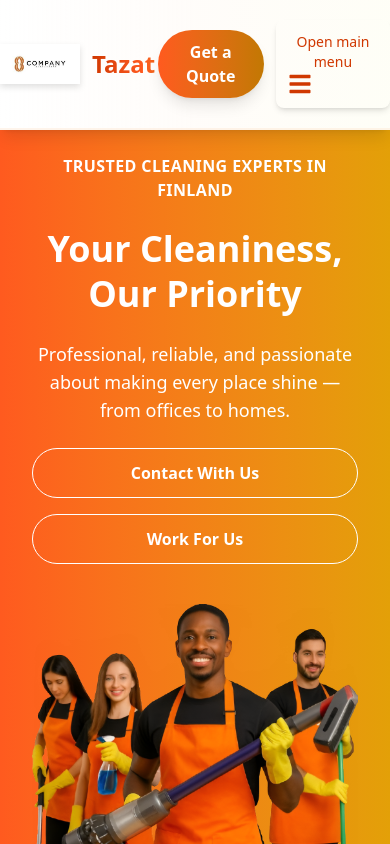
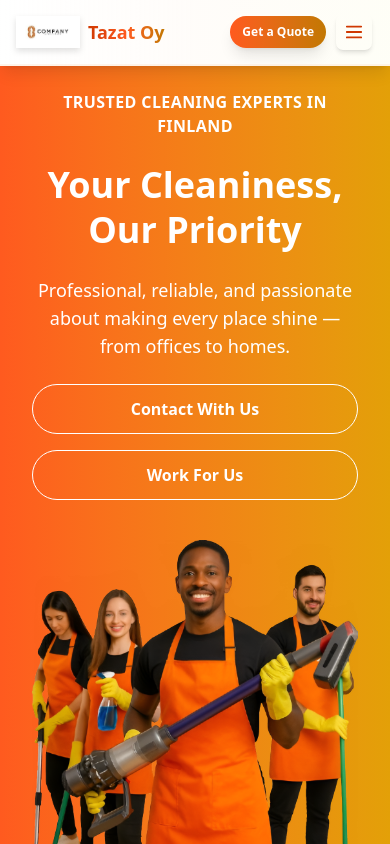
Before and after one commit to Tazat-Oy-Web-Project/Tazat_Oy-WebApp-Frontend, a React (Vite) app: page / in a window 390 px wide. Shown: the top 844 px of the page. Built offline with nearby package versions, Linux system fonts and the light colour scheme.

Commit message:
Nav bar updated that even fixed for mobile screen appropiately

```diff
--- a/src/pages/public/components/Navbar.tsx
+++ b/src/pages/public/components/Navbar.tsx
@@ -1,68 +1,208 @@
+import { useState } from "react";
 import { NavLink, Link } from "react-router-dom";
-import { Navbar, NavbarCollapse, NavbarToggle } from "flowbite-react";
 import BrandLogo from "../../../assets/icons/brang-logo.jpg";
 
+function NavbarComponent() {
+    // State to control mobile menu visibility
+    const [isMobileMenuOpen, setIsMobileMenuOpen] = useState(false);
 
-function NavbarComponent(){
-    // Simplified active styling with clean transitions
+    // Toggle mobile menu
+    const toggleMobileMenu = () => {
+        setIsMobileMenuOpen(!isMobileMenuOpen);
+    };
+
+    // Close mobile menu when a link is clicked
+    const closeMobileMenu = () => {
+        setIsMobileMenuOpen(false);
+    };
+
+    // Active link styling function
     const activeClass = (isActive: boolean) =>
         isActive
-            ? "text-orange-600 font-bold text-lg md:text-xl px-4 py-2.5 rounded-lg bg-orange-100 border-b-2 border-orange-500 transition-all duration-300"
-            : "text-gray-700 hover:text-orange-600 font-medium text-lg md:text-xl px-4 py-2.5 rounded-lg transition-all duration-300 hover:bg-orange-50";
+            ? "text-orange-600 font-bold text-sm md:text-base lg:text-lg 2xl:text-xl px-2 md:px-3 lg:px-4 2xl:px-6 py-2 md:py-2.5 2xl:py-3 rounded-lg bg-orange-100 md:w-full lg:w-auto border-b-2 border-orange-500 transition-all duration-300 md:text-center lg:text-left"
+            : "text-gray-700 hover:text-orange-600 font-medium text-sm md:text-base lg:text-md xl:text-lg 2xl:text-xl px-2 md:px-1 lg:px-2 xl:px-5 2xl:px-6 py-2 md:py-2.5 2xl:py-3 rounded-lg transition-all duration-300 hover:bg-orange-50 md:w-full lg:w-auto md:text-center lg:text-left";
 
-    return(
+    return (
+        <>
+            {/** Making the whole Navbar Sticky that stays at top when scrolling */}
             <nav className="sticky top-0 z-50 backdrop-blur-md">
-            <Navbar
-                fluid
-                className="bg-linear-to-r from-white via-orange-50/40 to-yellow-50/40 py-5 md:py-7 shadow-lg border-b-2 border-orange-200/30 backdrop-blur-xl"
+                {/** This is the Main Full navbar container */}
+                <div className="bg-linear-to-r from-white via-orange-50/40 to-yellow-50/40 py-3 md:py-5 lg:py-7 shadow-lg border-b-2 border-orange-200/30 backdrop-blur-xl">
+                    {/** Whele Contents part (logo + navigation links + Get Quote button). This container takes for full width of the screen*/}
+                    <div className="bg-amber-0 w-full px-4 sm:px-6 lg:px-8 2xl:px-12">
+                        {/** Now the actual contents part: Brand on left, Nav links in center (desktop), Actions on right */}
+                        <div className="bg-red-0 flex items-center justify-between">
+
+                            {/** Brand Section - Left Side */}
+                            <Link
+                                to="/"
+                                className="flex items-center gap-2 md:gap-3 hover:scale-105 transition-transform duration-300"
                             >
-                {/** Brand Section */}
-                <Link to="/" className="flex items-center gap-3 hover:scale-105 transition-transform duration-300">
                                 <img
                                     src={BrandLogo}
-                        className="h-10 sm:h-14 md:h-16 drop-shadow-md"
+                                    className="h-8 sm:h-10 md:h-11 lg:h-12 xl:h-14 drop-shadow-md"
                                     alt="Tazat Oy Logo"
                                 />
-                    <span className="self-center whitespace-nowrap text-2xl md:text-3xl font-extrabold bg-linear-to-r from-orange-600 via-orange-500 to-yellow-500 bg-clip-text text-transparent">
+                                <span className="self-center whitespace-nowrap text-lg sm:text-md md:text-lg lg:text-xl font-extrabold bg-linear-to-r from-orange-600 via-orange-500 to-yellow-500 bg-clip-text text-transparent">
                                     Tazat Oy
                                 </span>
                             </Link>
 
-                {/** Action Buttons */}
-                <div className="flex md:order-2 gap-3 md:gap-5 items-center">
+                            {/** Desktop Navigation Links - Center (hidden on mobile/tablet = shown after 1024px) */}
+                            <div className="hidden lg:flex lg:items-center lg:gap-4 xl:gap-6 2xl:gap-8">
+                                <NavLink
+                                    to="/"
+                                    className={({ isActive }) => activeClass(isActive)}
+                                    end
+                                >
+                                    Home
+                                </NavLink>
+                                <NavLink
+                                    to="/services"
+                                    className={({ isActive }) => activeClass(isActive)}
+                                >
+                                    Services
+                                </NavLink>
+                                <NavLink
+                                    to="/about"
+                                    className={({ isActive }) => activeClass(isActive)}
+                                >
+                                    About Us
+                                </NavLink>
+                                <NavLink
+                                    to="/careers"
+                                    className={({ isActive }) => activeClass(isActive)}
+                                >
+                                    Work With Us
+                                </NavLink>
+                                <NavLink
+                                    to="/blog"
+                                    className={({ isActive }) => activeClass(isActive)}
+                                >
+                                    Blog
+                                </NavLink>
+                                <NavLink
+                                    to="/contact"
+                                    className={({ isActive }) => activeClass(isActive)}
+                                >
+                                    Contact
+                                </NavLink>
+                            </div>
+
+                            {/** Action Buttons - Right Side */}
+                            <div className="flex items-center gap-2 md:gap-5">
+                                {/** Get a Quote Button */}
                                 <Link to="/quote" className="group">
-                        <button className="relative overflow-hidden bg-linear-to-r from-orange-500 to-yellow-500 text-white font-bold px-5 md:px-8 py-2.5 md:py-3.5 rounded-full shadow-lg hover:shadow-xl hover:scale-105 hover:-translate-y-1 transition-all duration-300 focus:ring-4 focus:ring-orange-300">
+                                    <button className="relative overflow-hidden bg-linear-to-r from-orange-500 to-yellow-500 text-white font-bold text-xs sm:text-sm md:text-sm lg:text-base px-3 sm:px-4 md:px-5 lg:px-6 py-2 sm:py-2.5 md:py-2.5 lg:py-3.5 rounded-full shadow-lg hover:shadow-xl hover:scale-105 hover:-translate-y-1 transition-all duration-300 focus:ring-4 focus:ring-orange-300">
                                         <span className="relative z-10">Get a Quote</span>
                                         <span className="absolute inset-0 rounded-full bg-linear-to-r from-white/0 via-white/30 to-white/0 -translate-x-full group-hover:translate-x-full transition-transform duration-1000 ease-in-out"></span>
                                     </button>
                                 </Link>
-                    <NavbarToggle className="text-orange-600 hover:text-white hover:bg-orange-500 focus:ring-4 focus:ring-orange-300 rounded-lg p-3 transition-all duration-300 shadow-md" />
+
+                                {/** Mobile Menu Toggle Button (only visible before md = shown at less than 768px) */}
+                                <button
+                                    onClick={toggleMobileMenu}
+                                    className="md:hidden bg-pink-0 text-orange-600 hover:text-white hover:bg-orange-500 focus:ring-4 focus:ring-orange-300 rounded-lg p-2 sm:p-2.5 transition-all duration-300 shadow-md scale-90 sm:scale-95"
+                                    aria-label="Toggle navigation menu"
+                                >
+                                    {isMobileMenuOpen ? (
+                                        // Close Icon (X)
+                                        <svg
+                                            className="w-6 h-6"
+                                            fill="none"
+                                            stroke="currentColor"
+                                            viewBox="0 0 24 24"
+                                        >
+                                            <path
+                                                strokeLinecap="round"
+                                                strokeLinejoin="round"
+                                                strokeWidth={2}
+                                                d="M6 18L18 6M6 6l12 12"
+                                            />
+                                        </svg>
+                                    ) : (
+                                        // Hamburger Icon (3 lines)
+                                        <svg
+                                            className="w-6 h-6"
+                                            fill="none"
+                                            stroke="currentColor"
+                                            viewBox="0 0 24 24"
+                                        >
+                                            <path
+                                                strokeLinecap="round"
+                                                strokeLinejoin="round"
+                                                strokeWidth={2}
+                                                d="M4 6h16M4 12h16M4 18h16"
+                                            />
+                                        </svg>
+                                    )}
+                                </button>
+                            </div>
                         </div>
 
-                {/** Navigation Links */}
-                <NavbarCollapse className="bg-white/95 md:bg-transparent rounded-xl md:rounded-none shadow-lg md:shadow-none mt-6 md:mt-0 p-6 md:p-0 backdrop-blur-xl border border-orange-100/50 md:border-0">
-                    <NavLink to="/" className={({ isActive }) => activeClass(isActive)} end>
+                        {/** Mobile/Tablet Navigation Menu (visible on sm and md, 2-row grid) */}
+                        <div
+                            className={`
+                                ${isMobileMenuOpen ? 'flex flex-col' : 'hidden'}
+                                md:grid md:grid-cols-3 md:gap-x-4 md:gap-y-2 md:justify-items-center
+                                lg:hidden
+                                mt-4 p-3 sm:p-4
+                                bg-white sm:bg-pink-0
+                                rounded-xl sm:rounded-none
+                                shadow-lg sm:shadow-none
+                                backdrop-blur-xl
+                                border border-orange-100/50 sm:border-0
+                            `}
+                        >
+                        <NavLink
+                            to="/"
+                            className={({ isActive }) => activeClass(isActive)}
+                            onClick={closeMobileMenu}
+                            end
+                        >
                             Home
                         </NavLink>
-                    <NavLink to="/services" className={({ isActive }) => activeClass(isActive)}>
+                        <NavLink
+                            to="/services"
+                            className={({ isActive }) => activeClass(isActive)}
+                            onClick={closeMobileMenu}
+                        >
                             Services
                         </NavLink>
-                    <NavLink to="/about" className={({ isActive }) => activeClass(isActive)}>
+                        <NavLink
+                            to="/about"
+                            className={({ isActive }) => activeClass(isActive)}
+                            onClick={closeMobileMenu}
+                        >
                             About Us
                         </NavLink>
-                    <NavLink to="/careers" className={({ isActive }) => activeClass(isActive)}>
+                        <NavLink
+                            to="/careers"
+                            className={({ isActive }) => activeClass(isActive)}
+                            onClick={closeMobileMenu}
+                        >
                             Work With Us
                         </NavLink>
-                    <NavLink to="/blog" className={({ isActive }) => activeClass(isActive)}>
+                        <NavLink
+                            to="/blog"
+                            className={({ isActive }) => activeClass(isActive)}
+                            onClick={closeMobileMenu}
+                        >
                             Blog
                         </NavLink>
-                    <NavLink to="/contact" className={({ isActive }) => activeClass(isActive)}>
+                        <NavLink
+                            to="/contact"
+                            className={({ isActive }) => activeClass(isActive)}
+                            onClick={closeMobileMenu}
+                        >
                             Contact
                         </NavLink>
-                </NavbarCollapse>
-            </Navbar>
+                    </div>
+                </div>
+            </div>
         </nav>
-    )
+        </>
+    );
 }
 
 export default NavbarComponent;
```
Lines whose indentation alone changed are shown as unchanged.
